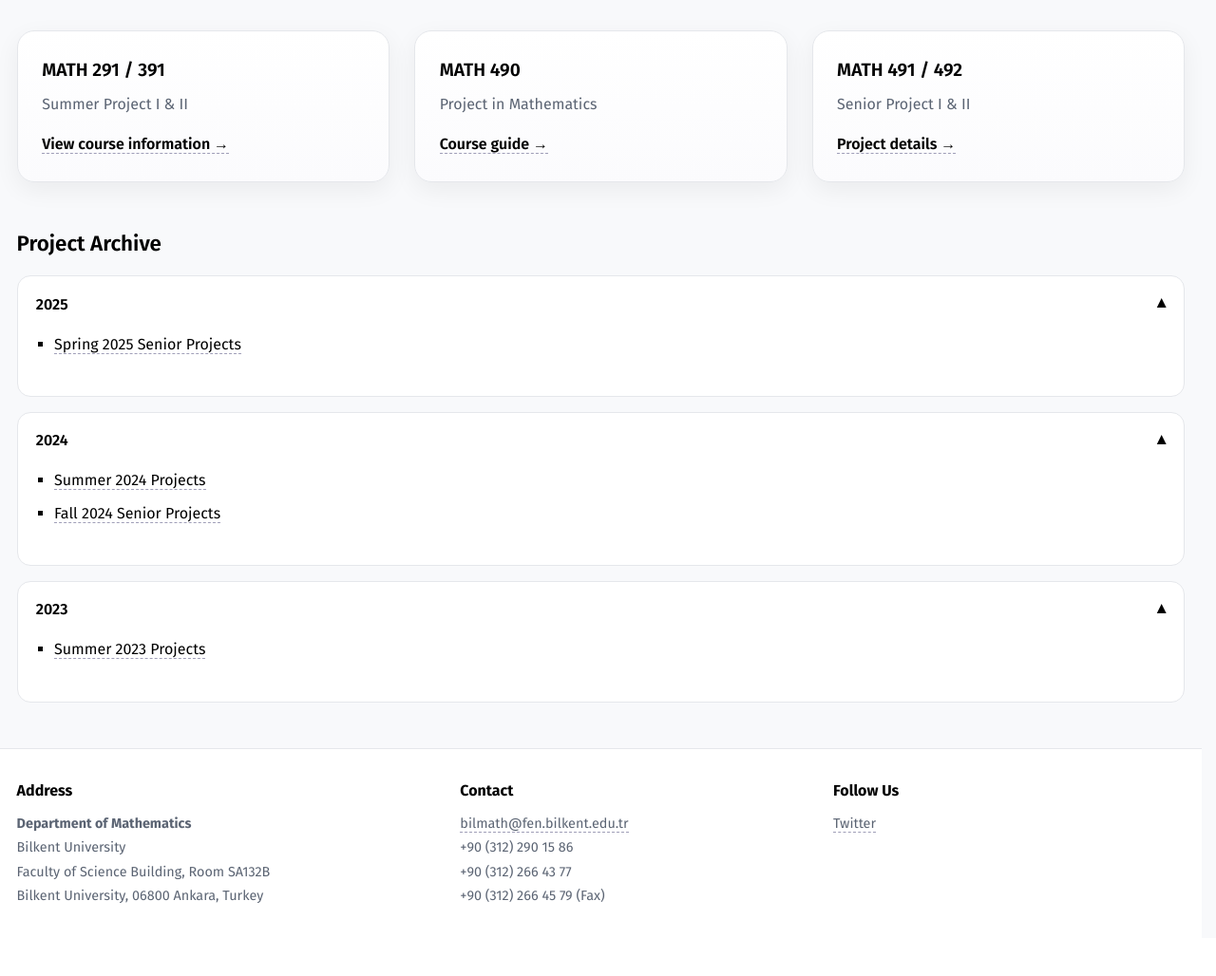
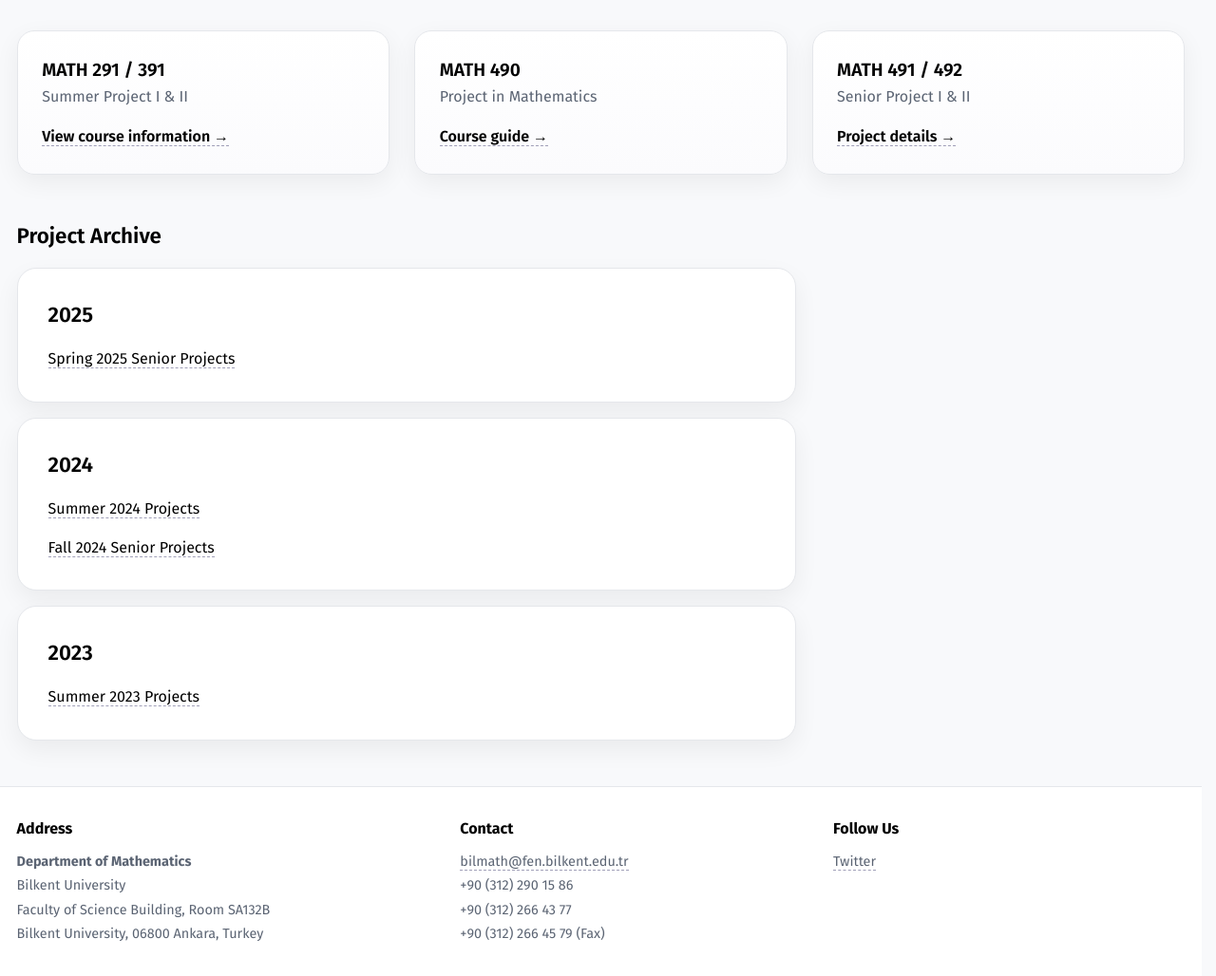
Before and after one commit to berkbavas/BilkentMathWebsite, a PHP site: page /project-courses.html in a window 1280 px wide. Shown: the part 266-1294 px from the top of the page at 95% size. Before the commit the page ends 1217 px from the top, so only its background shows below. Run offline with PHP 8.4, Linux system fonts and the light colour scheme.

Commit message:
Refactor course archive display and add project courses data

```diff
--- a/assets/css/project-courses.css
+++ b/assets/css/project-courses.css
@@ -7,7 +7,6 @@
 
 .course-card h2 {
     font-size: 1.2rem;
-    margin-bottom: .5rem;
 }
 
 .course-card p {
@@ -20,42 +19,25 @@
     text-decoration: none;
 }
 
+.card-title {
+    font-size: 1.4rem;
+    margin: 0;
+}
+
 .archive {
     margin-top: 3rem;
 }
 
-.archive details {
-    background: var(--surface);
-    border: 1px solid var(--border);
-    border-radius: 14px;
-    padding: 1rem 1.2rem;
-    margin-bottom: 1rem;
+.archive-inner  {
+    display: flex;
+    flex-direction: column;
+    gap: 1rem;
 }
 
-.archive summary {
-    cursor: pointer;
-    font-weight: 600;
-    list-style: none;
-    display: flex;
-    align-items: center;
-    justify-content: space-between;
+.archive-item {
+    margin-top: 1rem;
 }
 
-.archive summary::after {
-    content: "▾";
-    font-size: 1.1rem;
-    transition: transform .2s ease;
+.archive-item i {
+    margin-left: 0.5rem;
 }
-
-.archive details[open] summary::after {
-    transform: rotate(180deg);
-}
-
-.archive ul {
-    margin-top: 1rem;
-    padding-left: 1.2rem;
-}
-
-.archive li {
-    margin-bottom: .6rem;
-}
--- /dev/null
+++ b/assets/data/project-courses.js
@@ -0,0 +1,23 @@
+export const PROJECT_COURSES = {
+    2025: [
+        {
+            title: "Spring 2025 Senior Projects",
+            url: "https://math.bilkent.edu.tr/Projects/Spring-2025-Senior%20Projects.pdf",
+        }],
+
+    2024: [
+        {
+            title: "Summer 2024 Projects",
+            url: "https://math.bilkent.edu.tr/Projects/summer_2024_project.pdf",
+        },
+        {
+            title: "Fall 2024 Senior Projects",
+            url: "https://math.bilkent.edu.tr/Projects/Fall-2024-Senior%20Projects.pdf",
+        }],
+
+    2023: [
+        {
+            title: "Summer 2023 Projects",
+            url: "https://math.bilkent.edu.tr/Projects/2023_Summer_Projects.pdf",
+        }]
+}
--- a/index.html
+++ b/index.html
@@ -79,8 +79,8 @@
             </div>
 
             <div class="kpi-card">
-                <div class="kpi-label" data-lang="en"><i class="fa-regular fa-calendar"></i>Next Seminar</div>
-                <div class="kpi-label" data-lang="tr"><i class="fa-regular fa-calendar"></i>Sonraki Seminer</div>
+                <div class="kpi-label" data-lang="en"><i class="fa-solid fa-hourglass-start"></i>Next Seminar</div>
+                <div class="kpi-label" data-lang="tr"><i class="fa-solid fa-hourglass-start"></i>Sonraki Seminer</div>
                 <div class="kpi-value" id="nextSeminarDate">—</div>
                 <div class="kpi-sub bold" id="nextSeminarTitle">—</div>
                 <div class="kpi-sub" id="nextSeminarSpeaker">—</div>
--- a/project-courses.html
+++ b/project-courses.html
@@ -33,7 +33,6 @@
 
         <!-- Course Cards -->
         <div class="courses-grid">
-
             <article class="card course-card">
                 <h2>MATH 291 / 391</h2>
                 <p>Summer Project I & II</p>
@@ -66,47 +65,7 @@
         <!-- Archive -->
         <div class="archive">
             <h2 data-i18n="textProjectArchive">Project Archive</h2>
-
-            <details open>
-                <summary>2025</summary>
-                <ul>
-                    <li>
-                        <a href="https://math.bilkent.edu.tr/Projects/Spring-2025-Senior%20Projects.pdf"
-                            target="_blank">
-                            Spring 2025 Senior Projects
-                        </a>
-                    </li>
-                </ul>
-            </details>
-
-            <details open>
-                <summary>2024</summary>
-                <ul>
-                    <li>
-                        <a href="https://math.bilkent.edu.tr/Projects/summer_2024_project.pdf" target="_blank">
-                            Summer 2024 Projects
-                        </a>
-                    </li>
-
-                    <li>
-                        <a href="https://math.bilkent.edu.tr/Projects/Fall-2024-Senior%20Projects.pdf" target="_blank">
-                            Fall 2024 Senior Projects
-                        </a>
-                    </li>
-                </ul>
-            </details>
-
-            <details open>
-                <summary>2023</summary>
-                <ul>
-                    <li>
-                        <a href="https://math.bilkent.edu.tr/Projects/2023_Summer_Projects.pdf" target="_blank">
-                            Summer 2023 Projects
-                        </a>
-                    </li>
-                </ul>
-            </details>
-
+            <div id="archiveMount" class="archive-inner"><!-- JS will inject content here --></div>
         </div>
 
     </main>
```
Also changed, not shown: assets/js/project-courses.js (+34 -2 lines).
